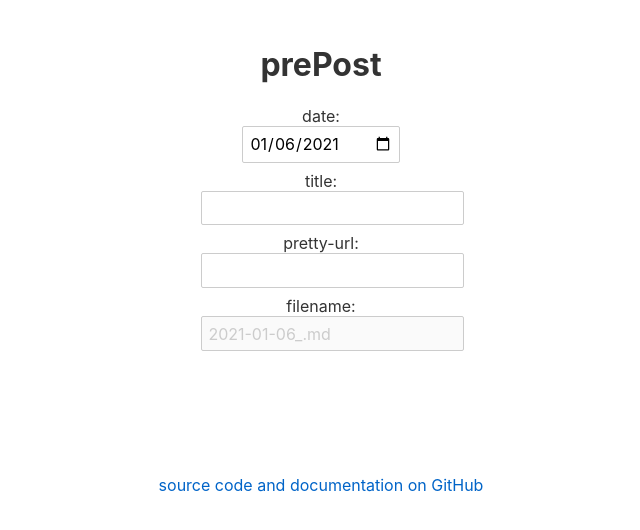
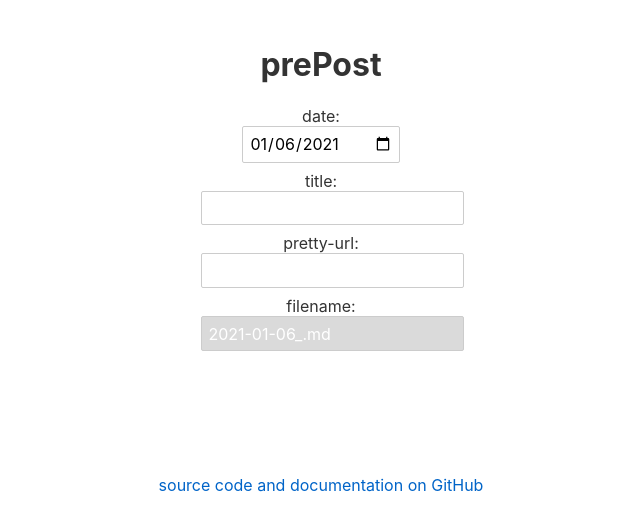
Before and after one commit to pansay/prepost, a Svelte app: page / in a window 1280 px wide. Shown: the top 530 px of the page, without its empty margins (319-959 px from the left). Built offline with nearby package versions, Linux system fonts and the light colour scheme.

Commit message:
Finalize file formatting

```diff
--- a/public/global.css
+++ b/public/global.css
@@ -68,3 +68,9 @@ footer {
   padding: 0 0 20px 0;
   display: block;
 }
+
+input[readonly] {
+  background: #dadada;
+  cursor: pointer;
+  color: white;
+}
--- a/src/App.svelte
+++ b/src/App.svelte
@@ -5,19 +5,33 @@
   let isoDate = new Date().toISOString().substring(0, 10);
 
   let prettyUrlFromTitle = '';
-  $: prettyUrlFromTitle = prettyUrl(title)
+  $: prettyUrlFromTitle = prettyUrl(title);
 
   let prettyFilenameFromTitleAndDate = '';
-  $: prettyFilenameFromTitleAndDate = prettyFilename(prettyUrlFromTitle, isoDate)
+  $: prettyFilenameFromTitleAndDate = prettyFilename(prettyUrlFromTitle, isoDate);
+
+  const copyOnClick = function() {
+    this.select();
+    document.execCommand('copy');
+    alert(`Copied '${this.value}' to clipboard!`);
+  }
 </script>
 
 <main>
   <h1>prePost</h1>
   <div>
     <label>date: </label><input type="date" bind:value={isoDate}>
+
     <label>title: </label><input bind:value={title}>
+
     <label>pretty-url: </label><input bind:value={prettyUrlFromTitle}>
-    <label>filename: </label><input type="text" bind:value={prettyFilenameFromTitleAndDate} disabled>
+
+    <label>filename: </label>
+    <input
+      type="text"
+      bind:value={prettyFilenameFromTitleAndDate}
+      on:click={copyOnClick}
+      readonly>
   </div>
 </main>
 
```
